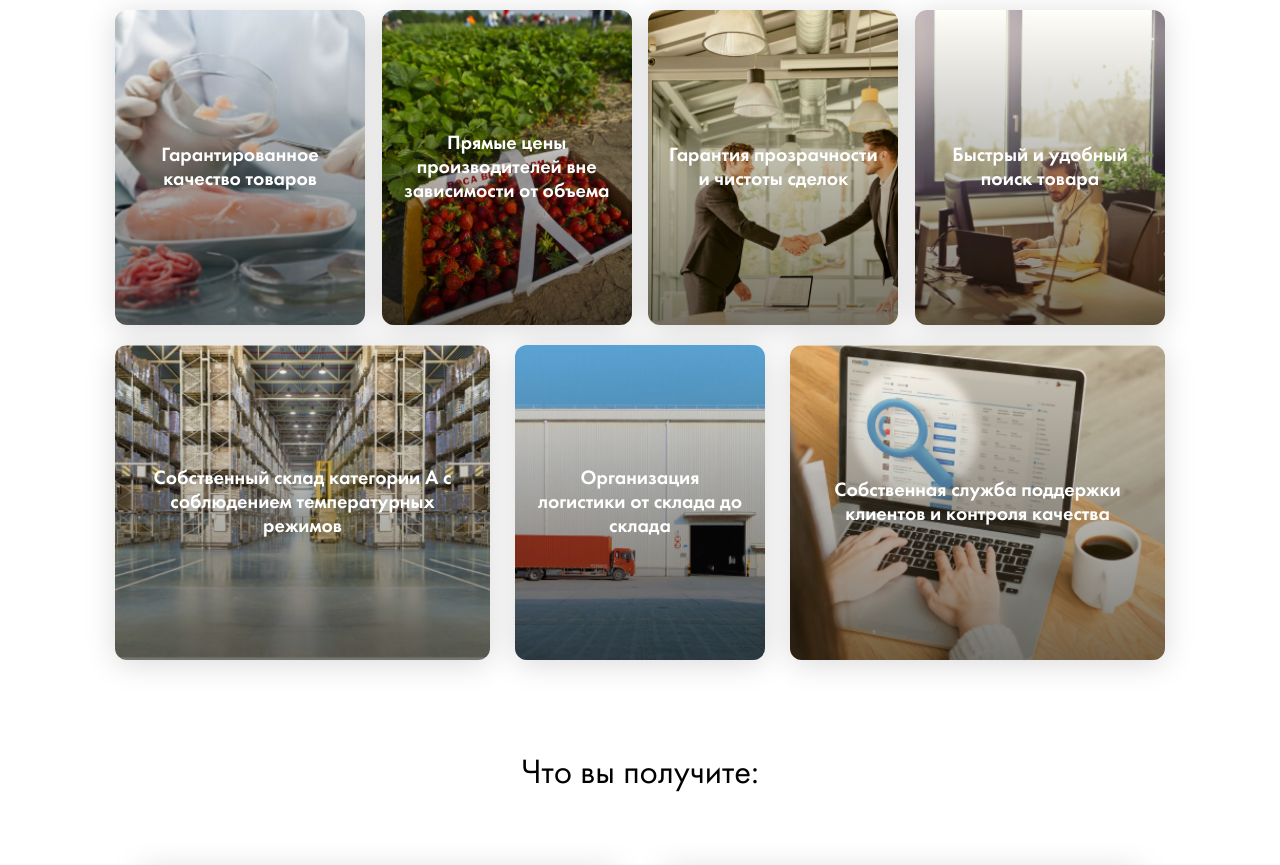
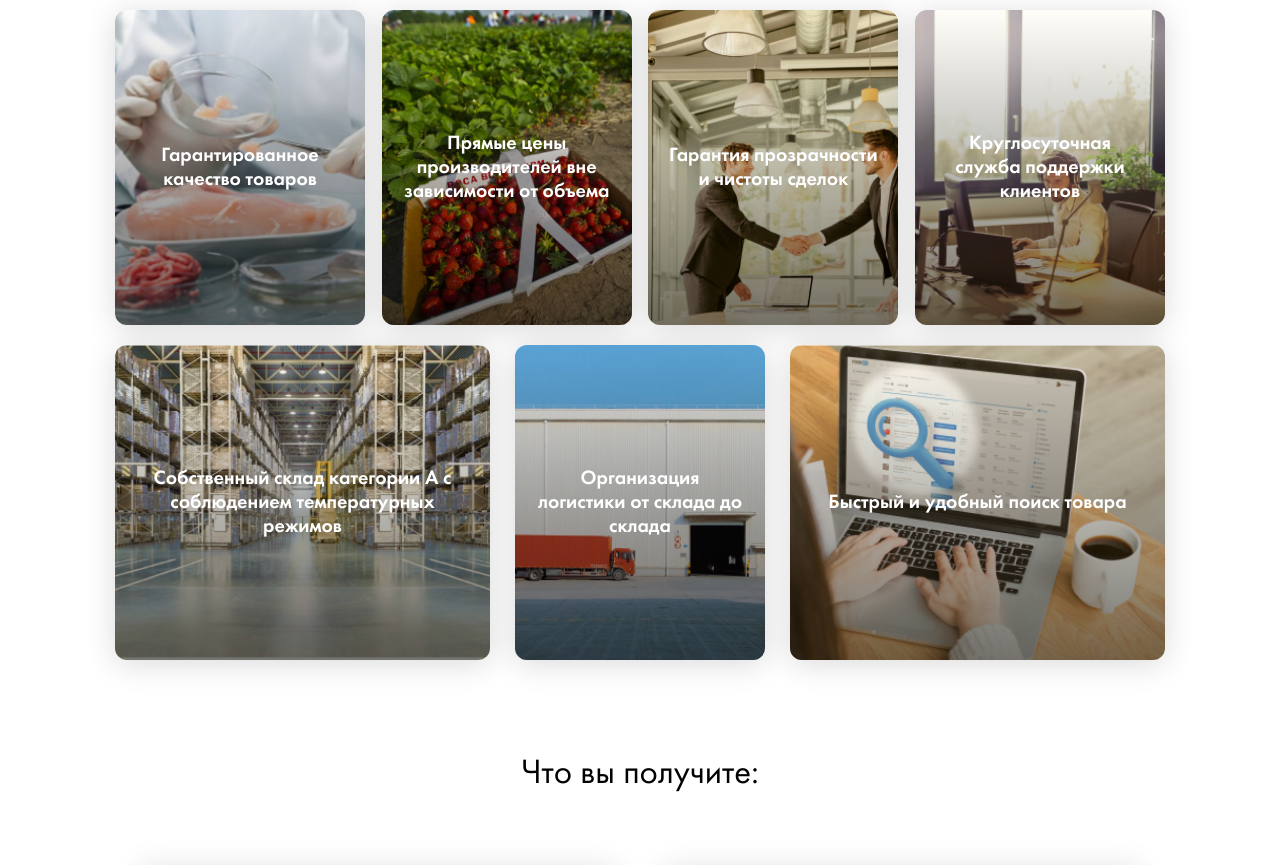
Before and after one commit to IlyaMBondarev/foodex, a plain HTML site: page index.html in a window 1280 px wide. Shown: the part 1760-2625 px from the top of the page. Drawn offline with nearby package versions, Linux system fonts and the light colour scheme.

Commit message:
Add files via upload

```diff
--- a/index.html
+++ b/index.html
@@ -171,7 +171,7 @@
                     </div>
                     <div class="advantages__item">
                         <img src="img/advantages/item4.jpg" alt="">
-                        <p>Быстрый и удобный поиск товара</p>
+                        <p>Круглосуточная служба поддержки клиентов</p>
                     </div>
                     <div class="advantages__item advantages__item_big">
                         <img src="img/advantages/item5.jpg" alt="">
@@ -183,7 +183,7 @@
                     </div>
                     <div class="advantages__item advantages__item_big">
                         <img src="img/advantages/item7.jpg" alt="">
-                        <p>Собственная служба поддержки клиентов и контроля качества</p>
+                        <p>Быстрый и удобный поиск товара</p>
                     </div>
                 </div>
             </div>
```
